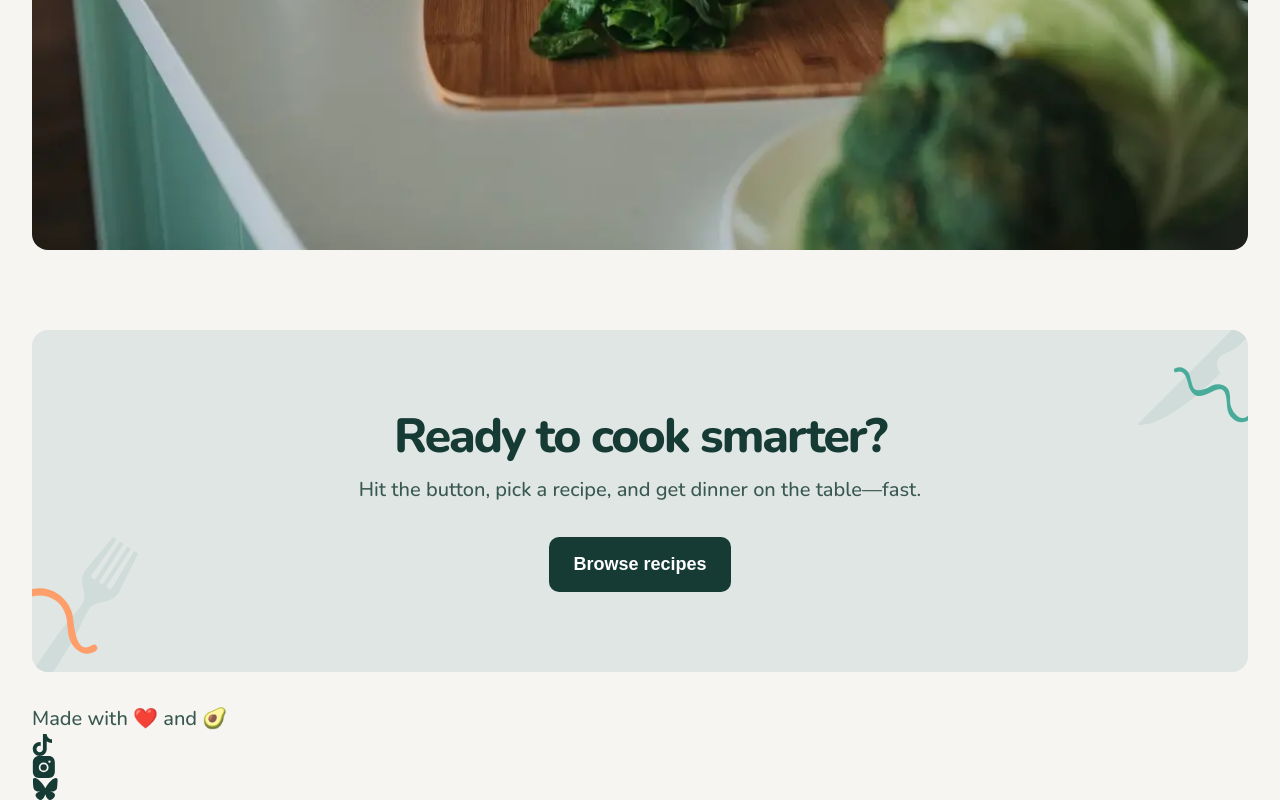
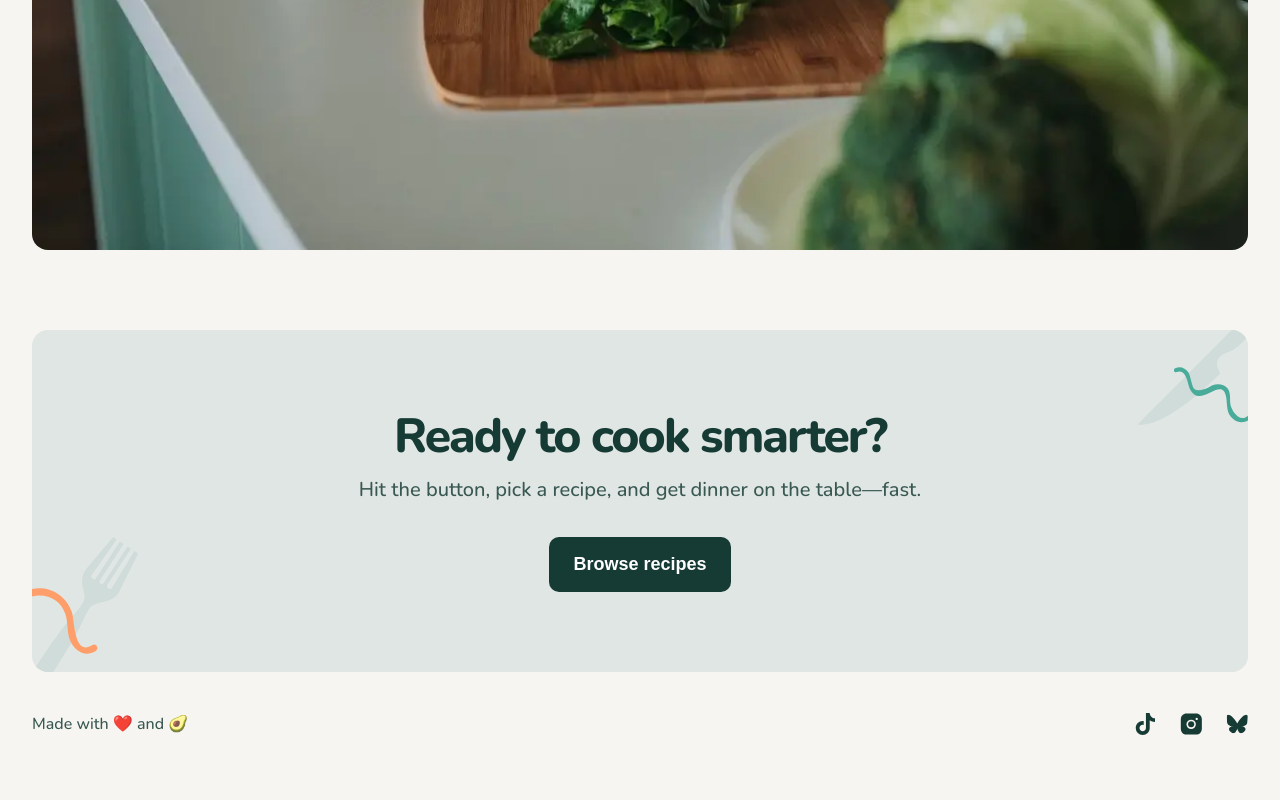
Before and after one commit to EdwardShanahan09/fm-recipe-finder, a React (Vite) app: page / in a window 1280 px wide. Shown: the part 2672-3472 px from the top of the page. After the commit the page ends 3448 px from the top, so only its background shows below. Built offline with nearby package versions, Linux system fonts and the light colour scheme.

Commit message:
Style footer component

```diff
--- a/src/components/CTA/CTA.css
+++ b/src/components/CTA/CTA.css
@@ -6,7 +6,6 @@
   align-items: center;
   flex-direction: column;
   padding: 4.8rem 1.6rem;
-  margin-bottom: 3.2rem;
   position: relative;
   overflow: hidden;
   z-index: 0;
--- /dev/null
+++ b/src/components/Footer/Footer.css
@@ -0,0 +1,56 @@
+footer {
+  text-align: center;
+  padding: 3.2rem 0 2rem 0;
+}
+
+footer .container {
+  display: flex;
+  flex-direction: column;
+  justify-content: center;
+  align-items: center;
+}
+
+.footer__description {
+  font-size: 1.6rem;
+  order: 2;
+}
+
+.footer__socials {
+  display: flex;
+  column-gap: 2.4rem;
+  order: 1;
+  margin-bottom: 2.4rem;
+}
+
+.footer__socials img {
+  width: 2.2rem;
+  height: 2.2rem;
+  transition: filter 0.2s ease;
+}
+
+.footer__socials img:hover {
+  filter: brightness(0) saturate(100%) invert(18%) sepia(13%) saturate(189%)
+    hue-rotate(129deg) brightness(1.4) contrast(1.5);
+}
+
+@media (min-width: 768px) {
+  footer {
+    text-align: left;
+    padding: 4rem 0 4rem 0;
+  }
+
+  footer .container {
+    flex-direction: row;
+    justify-content: space-between;
+    align-items: center;
+  }
+
+  .footer__description {
+    font-size: 1.6rem;
+    order: 1;
+  }
+
+  .footer__socials {
+    margin-bottom: 0rem;
+  }
+}
--- a/src/components/Footer/Footer.jsx
+++ b/src/components/Footer/Footer.jsx
@@ -1,6 +1,7 @@
 import blueskyIcon from "../../assets/icons/icon-bluesky.svg";
 import tiktokIcon from "../../assets/icons/icon-tiktok.svg";
 import instagramIcon from "../../assets/icons/icon-instagram.svg";
+import "./Footer.css";
 
 const Footer = () => {
   return (
```
